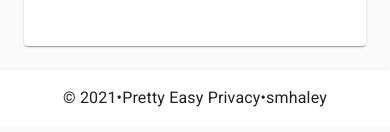
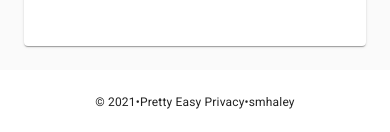
Before and after one commit to smhaley/pretty_easy_privacy, a React (Create React App) app: page / in a window 390 px wide. Shown: the part 2858-2990 px from the top of the page. Built offline with nearby package versions, Linux system fonts and the light colour scheme.

Commit message:
fix mobile

```diff
--- a/src/components/main/Footer.js
+++ b/src/components/main/Footer.js
@@ -6,10 +6,18 @@
   appBar: {
     top: "auto",
     bottom: 0,
+    zIndex: -1,
   },
 
   footer: {
-    margin: "auto",
+    display: "flex",
+    justifyContent: "center",
+    flexGrow: 1,
+    padding: theme.spacing(3),
+    [theme.breakpoints.up("sm")]: {
+      marginLeft: 250,
+    },
+    fontSize: 12,
   },
 }));
 
@@ -21,7 +29,7 @@
       <AppBar
         color="inherit"
         position="relative"
-        elevation={2}
+        elevation={0}
         className={classes.appBar}
       >
         <Toolbar>
--- a/src/components/main/NavBar.js
+++ b/src/components/main/NavBar.js
@@ -37,9 +37,9 @@
     marginLeft: "auto",
   },
   leftIcons: {
-    marginLeft: theme.spacing(5),
+    marginLeft: theme.spacing(2),
     [theme.breakpoints.up("md")]: {
-      marginLeft: "7%",
+      marginLeft: "5%",
     },
   },
 
@@ -108,11 +108,11 @@
   const location = useLocation();
 
   const handleDrawerToggle = () => {
-    mobileOpen && setMobileOpen(!mobileOpen);
+    setMobileOpen(!mobileOpen);
   };
 
   const drawer = (
-    <div>
+    <>
       <div className={classes.toolbar} />
       <Divider />
       <List>
@@ -149,7 +149,7 @@
           </Link>
         ))}
       </List>
-    </div>
+    </>
   );
 
   const container =
```
